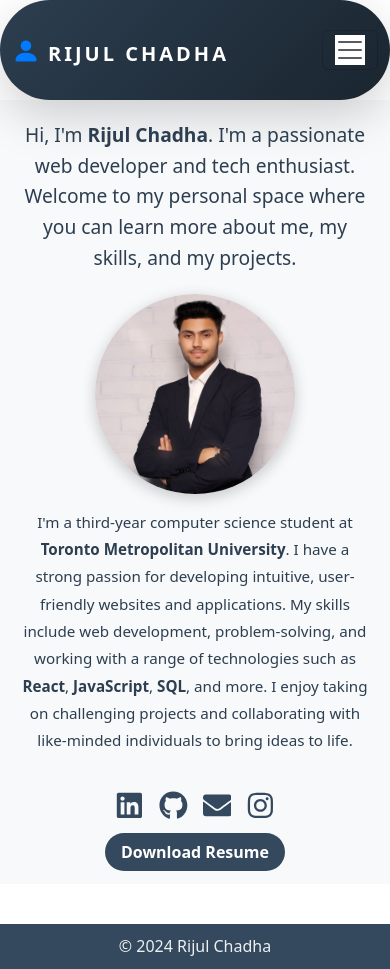
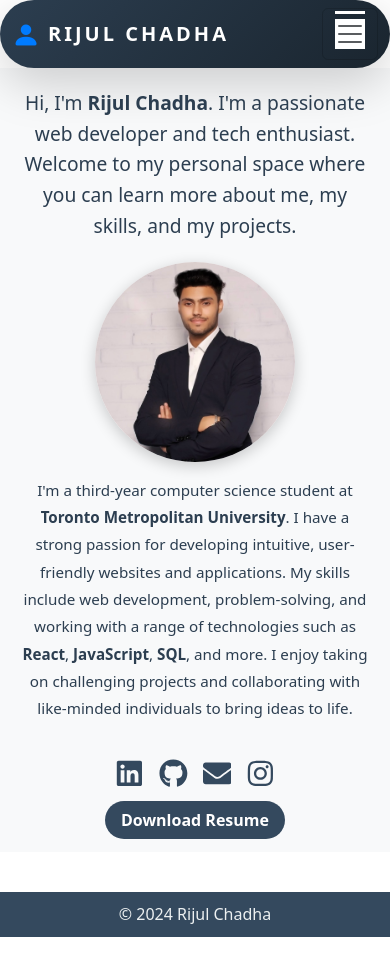
Before and after one commit to Rijul-chadha/Personal_Portfolio_Website, a React (Vite) app: page / in a window 390 px wide. After the commit the page ends 937 px from the top, so only its background shows below. Built offline with nearby package versions, Linux system fonts and the light colour scheme.

Commit message:
Update Navbar1.css

```diff
--- a/src/components/Navbar1.css
+++ b/src/components/Navbar1.css
@@ -1,88 +1,132 @@
-/* src/components/Navbar1.css */
-
-/* Make the navbar larger overall */
+/* Desktop Navbar Styles */
 .navbar-custom {
-    background: linear-gradient(135deg, #2c3e50, #1a252f); /* Dark blue gradient */
-    border-radius: 50px; /* Rounded corners for the navbar */
-    padding: 25px 60px; /* Larger padding for more space */
-    transition: background 0.3s ease-in-out, box-shadow 0.3s ease-in-out; /* Smooth transition for background and shadow */
-    font-size: 1.5rem; /* Even larger font size for the navbar */
-    height: 120px; /* Increase the height of the navbar */
+  background: linear-gradient(135deg, #2c3e50, #1a252f); /* Clean dark blue gradient */
+  border-radius: 50px; /* Keep rounded corners */
+  padding: 25px 60px; /* Original padding for desktop */
+  font-size: 1.5rem; /* Original desktop font size */
+  height: 120px; /* Fixed height for desktop */
+  box-shadow: 0 8px 20px rgba(0, 0, 0, 0.2); /* Subtle shadow */
+  transition: background 0.3s ease-in-out, box-shadow 0.3s ease-in-out;
 }
 
 .navbar-custom:hover {
-    background: linear-gradient(135deg, #1b2631, #0e1a24); /* Even darker blue gradient on hover */
+  background: linear-gradient(135deg, #1b2631, #0e1a24); /* Slightly darker on hover */
   box-shadow: 0 10px 40px rgba(0, 0, 0, 0.4); /* Larger shadow on hover */
 }
 
 /* Navbar brand styles */
-  .navbar-icon {
-    font-size: 3rem; /* Increase icon size */
-    color: #7f8c8d; /* Light greyish-blue color for the icon */
-    transition: transform 0.3s ease-in-out; /* Smooth rotation effect on hover */
+.navbar-brand {
+  display: flex;
+  align-items: center;
 }
 
-  .navbar-icon:hover {
-    transform: rotate(360deg); /* Rotate the icon on hover */
+.navbar-icon {
+  font-size: 3rem; /* Keep original size */
+  color: #7f8c8d;
+  margin-right: 10px;
 }
 
 .navbar-name {
-    font-size: 2.5rem; /* Larger font size for the brand name */
-    font-weight: 700;
-    color: #b0bec5; /* Lighter bluish-grey color for the brand name */
+  font-size: 2.5rem;
+  font-weight: bold;
+  color: #b0bec5; /* Original light bluish-grey */
   letter-spacing: 3px;
   text-transform: uppercase;
-    transition: color 0.3s ease-in-out;
 }
 
-  .navbar-name:hover {
-    color: #e3f2fd; /* Very light blue color on hover */
+/* Navbar links */
+.navbar-nav .nav-item .nav-link {
+  font-size: 1.5rem; /* Desktop size */
+  padding: 10px 25px; /* Padding for desktop */
+  text-transform: uppercase;
+  color: #95a5a6; /* Original muted bluish-grey */
+  transition: all 0.3s ease-in-out;
+  border-radius: 30px; /* Rounded links */
 }
 
-  /* Navbar link styles */
-  .navbar-nav .nav-item .nav-link {
-    font-size: 1.8rem; /* Even larger font size for the links */
-    letter-spacing: 2px;
-    padding: 20px 40px; /* Even more padding for the links */
-    text-transform: uppercase;
-    border-radius: 30px; /* Rounded corners for each link */
-    color: #95a5a6; /* Muted bluish-grey color for the links */
-    transition: all 0.3s ease-in-out; /* Smooth transition for color and size */
-  }
-
-  /* Hover effect for links - Light pastel pink with translucency */
 .navbar-nav .nav-item .nav-link:hover {
-    background-color: rgba(255, 182, 193, 0.5); /* Light pastel pink with some transparency */
+  background-color: rgba(138, 43, 226, 0.8); /* Dark purple background */
   color: #ffffff; /* White text on hover */
-    transform: scale(1.1); /* Slightly increase the scale of the link */
+  transform: scale(1.1); /* Slight scale */
   text-decoration: none; /* Remove underline */
 }
 
-  /* Navbar toggler button */
-  .navbar-toggler-icon {
-    background-color: #7f8c8d; /* Light bluish-grey for the hamburger icon */
-    transition: transform 0.3s ease-in-out; /* Smooth transition */
-    width: 45px; /* Make the hamburger icon wider */
-    height: 45px; /* Make the hamburger icon taller */
+/* Mobile Navbar Styles */
+@media (max-width: 992px) {
+  .navbar-custom {
+    background: linear-gradient(135deg, #2c3e50, #1a252f); /* Gradient for mobile */
+    border-radius: 0; /* Remove rounded corners for full width on mobile */
+    padding: 15px 30px; /* Compact padding for mobile */
+    height: auto; /* Adjust height dynamically */
   }
 
-  .navbar-toggler-icon:hover {
-    transform: rotate(90deg); /* Rotate the hamburger icon */
+  .navbar-collapse {
+    background: linear-gradient(135deg, #2c3e50, #1a252f); /* Gradient for dropdown */
+    border-radius: 20px; /* Rounded dropdown corners */
+    margin-top: 15px; /* Separate from navbar */
+    padding: 15px;
+    box-shadow: 0 4px 15px rgba(0, 0, 0, 0.3); /* Subtle shadow for dropdown */
   }
 
-  /* Smooth transition for collapse */
-  .collapse {
-    transition: max-height 0.3s ease-out;
+  .navbar-nav .nav-item .nav-link {
+    font-size: 1.4rem; /* Slightly smaller font size for mobile */
+    padding: 12px 20px;
+    color: #ffffff; /* White text for better contrast on mobile */
   }
 
-  /* Mobile responsiveness */
-  @media (max-width: 992px) {
-    .navbar-nav .nav-item .nav-link {
-      font-size: 1.6rem; /* Adjust font size for mobile */
-      padding: 18px 35px; /* Adjust padding for mobile */
+  .navbar-nav .nav-item .nav-link:hover {
+    background-color: rgba(138, 43, 226, 0.8); /* Dark purple background */
+    color: #ffffff;
   }
-    .navbar-custom {
-      padding: 25px 30px; /* Adjust padding for mobile */
-      height: 100px; /* Adjust height for mobile */
+
+  .navbar-brand {
+    justify-content: center; /* Center align brand */
+  }
+
+  .navbar-name {
+    font-size: 2rem; /* Adjust font size for mobile */
   }
 }
+
+/* Navbar toggler button (fix for two white lines) */
+.navbar-toggler {
+  border: none; /* Remove border */
+  background: none; /* Ensure no background */
+  outline: none; /* Remove outline on focus */
+}
+
+.navbar-toggler-icon {
+  background-color: #ffffff; /* White for visibility */
+  width: 30px;
+  height: 3px;
+  display: block;
+  margin: 6px auto; /* Space between lines */
+  position: relative;
+}
+
+.navbar-toggler-icon::before,
+.navbar-toggler-icon::after {
+  content: "";
+  background-color: #ffffff;
+  width: 30px;
+  height: 3px;
+  position: absolute;
+  left: 0;
+}
+
+.navbar-toggler-icon::before {
+  top: -8px;
+}
+
+.navbar-toggler-icon::after {
+  top: 8px;
+}
+
+.navbar-toggler:hover .navbar-toggler-icon {
+  background-color: #e3f2fd; /* Light blue */
+}
+
+.navbar-toggler:hover .navbar-toggler-icon::before,
+.navbar-toggler:hover .navbar-toggler-icon::after {
+  background-color: #e3f2fd;
+}
```
Lines whose indentation alone changed are shown as unchanged.
